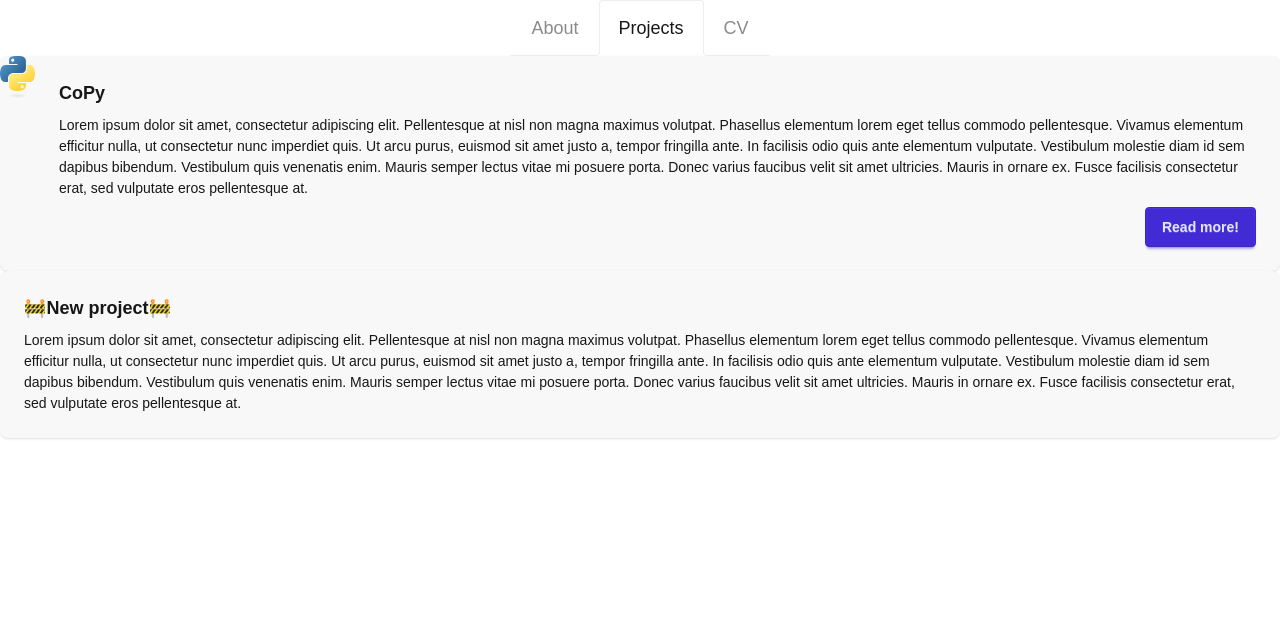
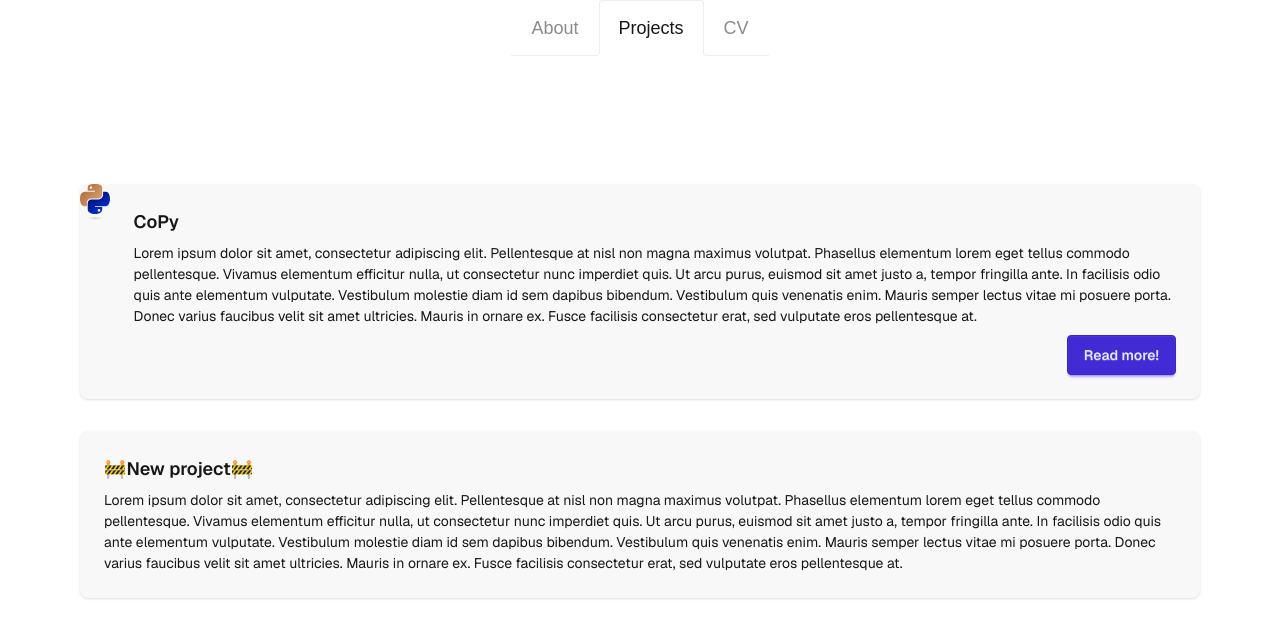
Before and after one commit to AdrianoII/comp.5130-p1, a Next.js app: page /projects in a window 1280 px wide. Shown: the top 638 px of the page. Built offline with nearby package versions, Linux system fonts and the light colour scheme; what @mui/material-nextjs would draw is missing.

Commit message:
Transform card container into a flex box on /projects

```diff
--- a/app/projects/page.tsx
+++ b/app/projects/page.tsx
@@ -4,18 +4,19 @@ import Link from 'next/link'
 
 export default function Projects() {
     return (
-        <div>
+        <div className="font-sans flex flex-col items-center justify-items-center min-h-screen p-8 pb-20 gap-8 sm:p-20 mt-12">
             <article>
                 <div className="card lg:card-side bg-base-200 shadow-sm">
                     <Link href="projects/copy">
                         <figure>
-                            <Image
-                                className="dark:invert"
+                            <img
+                                className="invert"
                                 src="/python-logo.svg"
                                 alt="Logo of CoPy."
-                                width={200}
-                                height={200}
-                                priority
+                                // width={200}
+                                // height={200}
+                                // priority
+                                // fill
                             />
                         </figure>
                     </Link>
@@ -32,26 +33,9 @@ export default function Projects() {
             </article>
             <article>
                 <div className="card lg:card-side bg-base-200 shadow-sm">
-                    {/* <Link href="projects/copy">
-                        <figure>
-                            <Image
-                                className="dark:invert"
-                                src="/python-logo.svg"
-                                alt="Logo of CoPy."
-                                width={200}
-                                height={200}
-                                priority
-                            />
-                        </figure>
-                    </Link> */}
                     <div className="card-body">
                         <h2 className="card-title"> 🚧New project🚧</h2>
                         <p>Lorem ipsum dolor sit amet, consectetur adipiscing elit. Pellentesque at nisl non magna maximus volutpat. Phasellus elementum lorem eget tellus commodo pellentesque. Vivamus elementum efficitur nulla, ut consectetur nunc imperdiet quis. Ut arcu purus, euismod sit amet justo a, tempor fringilla ante. In facilisis odio quis ante elementum vulputate. Vestibulum molestie diam id sem dapibus bibendum. Vestibulum quis venenatis enim. Mauris semper lectus vitae mi posuere porta. Donec varius faucibus velit sit amet ultricies. Mauris in ornare ex. Fusce facilisis consectetur erat, sed vulputate eros pellentesque at.</p>
-                        {/* <div className="card-actions justify-end">
-                            <Link href="projects/copy">
-                                <button className="btn btn-primary">Read more!</button>
-                            </Link>
-                        </div> */}
                     </div>
                 </div>
             </article>
```
